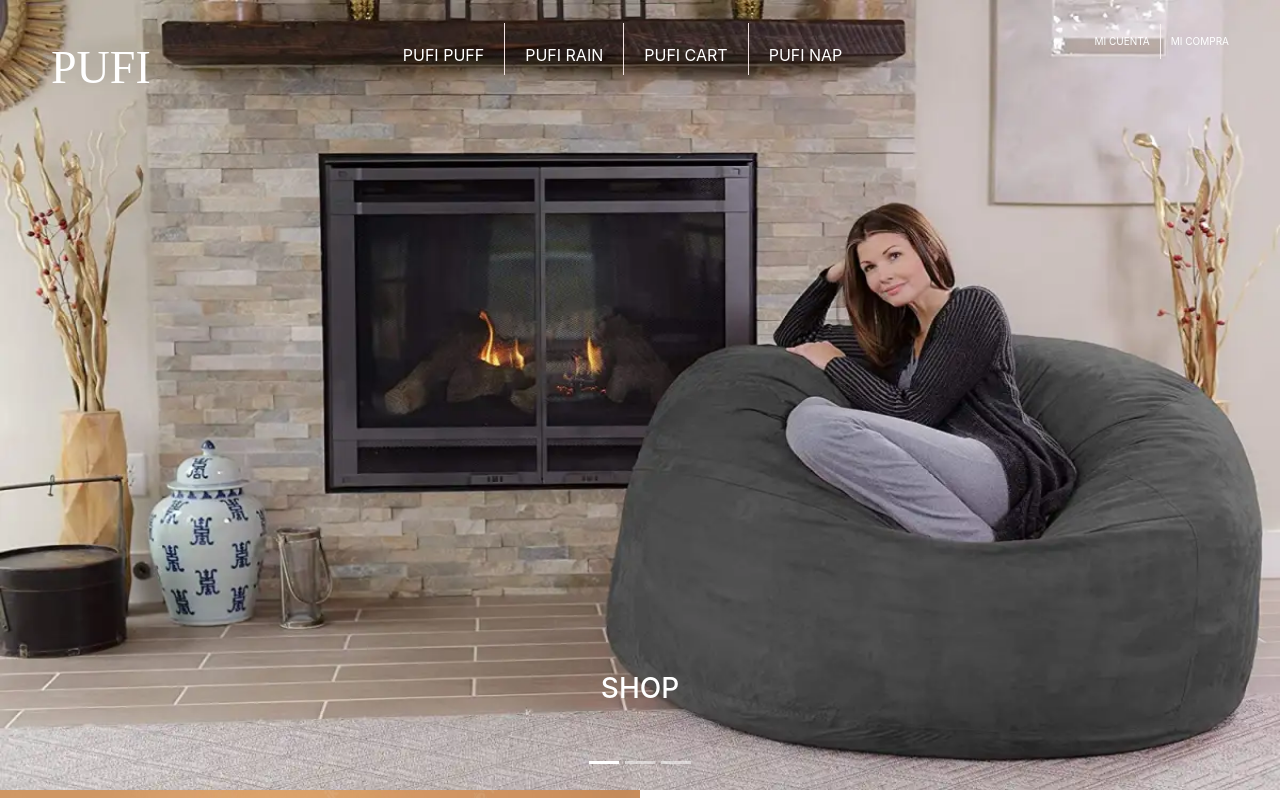
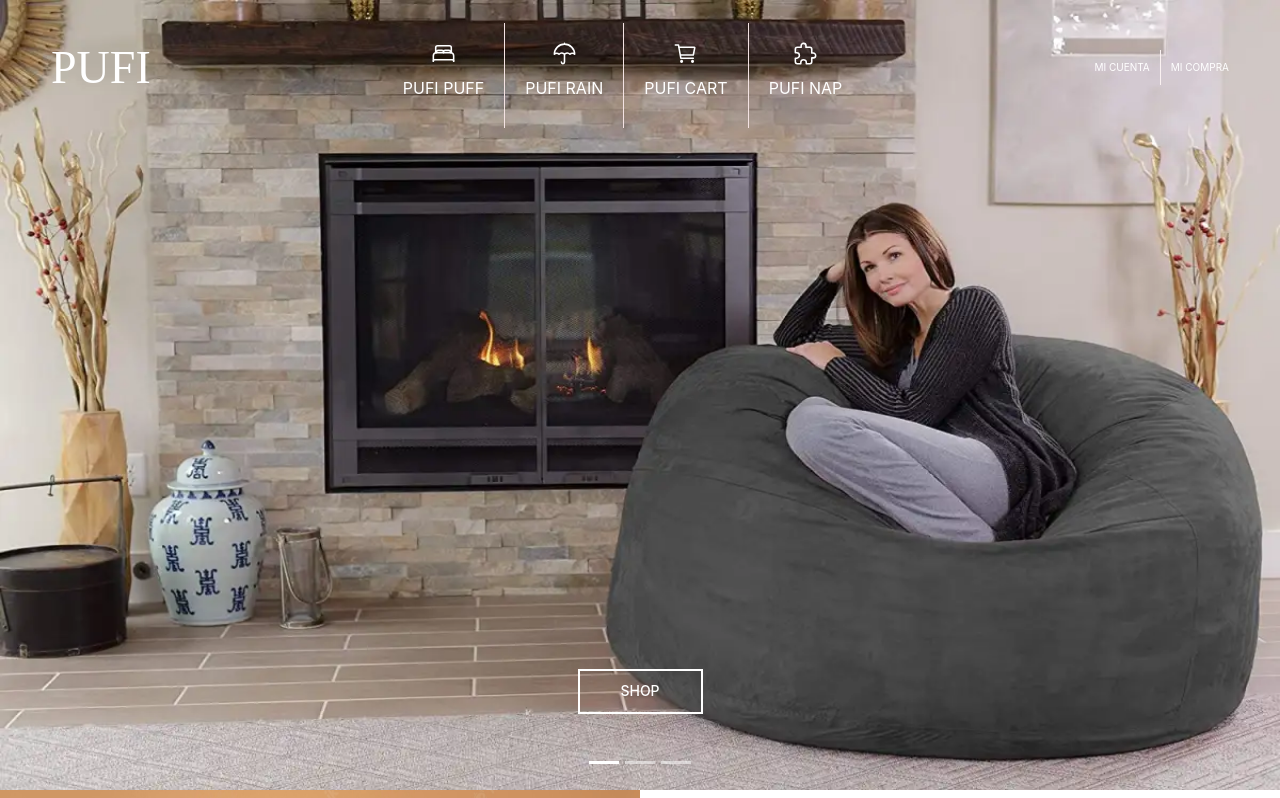
Before and after one commit to mishelramirez/prueba-tecnica-it-globers, a React (Create React App) app: page / in a window 1280 px wide. Shown: the top 798 px of the page. Built offline with nearby package versions, Linux system fonts and the light colour scheme.

Commit message:
Solucion de error de css

```diff
--- a/src/App.jsx
+++ b/src/App.jsx
@@ -1,6 +1,6 @@
-import Header from "./Components/Header";
-import Home from "./Components/Home";
-import Footer from "./Components/Footer";
+import Header from "./components/Header";
+import Home from "./components/Home";
+import Footer from "./components/Footer";
 
 function App() {
   return (
--- a/src/Components/Header/_header.module.scss
+++ b/src/Components/Header/_header.module.scss
@@ -5,7 +5,6 @@
   z-index: 1;
   width: 100%;
   color: #fff;
-  height: 52px;
   margin-top: 23px;
   padding: 0px 41px;
 }
@@ -19,7 +18,14 @@
   flex-direction: column;
   align-items: center;
   padding: 10px;
+  justify-content: center;
+  cursor: pointer;
 }
+
+.containerOptions div p{
+  margin: 0;
+}
+
 .containerOptions div:nth-child(-n + 3) {
   border-right: 1px solid rgb(244, 227, 227);
 }
@@ -31,6 +37,7 @@
   display: flex;
   align-items: center;
   font-size: 10px;
+  cursor: pointer;
 }
 .containerAccount p:nth-child(1) {
   border-right: 1px solid rgb(250, 241, 241);
--- a/src/Components/Home/_home.module.scss
+++ b/src/Components/Home/_home.module.scss
@@ -1,4 +1,4 @@
-.buttonAction h3 button {
+.buttonAction h3 {
   border: 2px solid #fff;
   width: 125px;
   margin: auto;
@@ -61,7 +61,6 @@
   height: 400px;
   flex-wrap: wrap;
   margin: auto;
-  border: 1px solid #000;
   box-sizing: content-box;
 }
 .collageImage{
```
Also changed, not shown: src/Components/Home/style.css (deleted).
